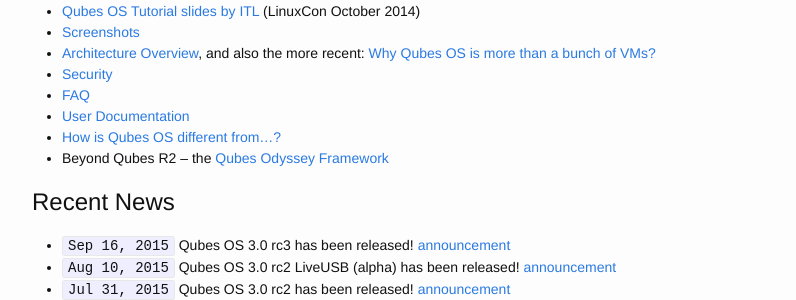
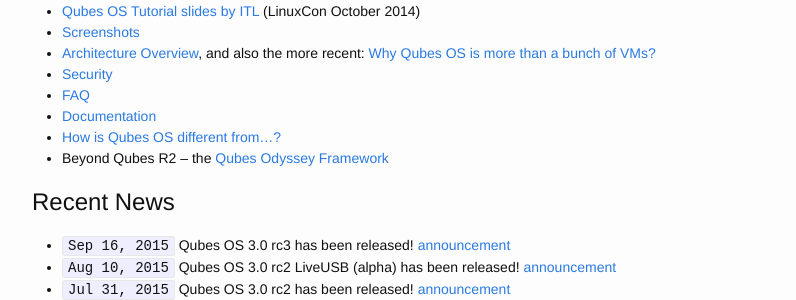
Before and after one commit to QubesOS/qubesos.github.io, a Jekyll site: the page built from pages/home.md, in a window 1280 px wide. Shown: the part 646-946 px from the top of the page, without its empty margins (238-1034 px from the left). Built offline with Jekyll 4.4.1, drawn with Linux system fonts in a browser that asks for light colours.

Commit message:
Update URLs

```diff
--- a/pages/home.md
+++ b/pages/home.md
@@ -16,14 +16,14 @@ Welcome to the Qubes OS Project
 
 Qubes is an open-source operating system designed to provide strong security for desktop computing using **Security by Compartmentalization** approach. Qubes is based on Xen, the X Window System, and Linux, and can run most Linux applications and utilize most of the Linux drivers. Qubes **Release 1** was released in September 2012 and **Release 2** in September 2014. Qubes also supports Windows-based AppVMs beginning with Release 2 (currently in "Beta"). Qubes **Release 3** is coming soon and will introduce **Hypervisor Abstraction Layer (HAL)**, allowing easy porting to alternative virtualization systems.
 
--   [A Simple Introduction to Qubes](/doc/SimpleIntro/)
+-   [A Simple Introduction to Qubes](/intro/)
 -   [Getting Started](/doc/GettingStarted/)
 -   [Qubes OS Tutorial slides by ITL](http://www.invisiblethingslab.com/resources/2014/LinuxCon_2014_Qubes_Tutorial.pdf) (LinuxCon October 2014)
--   [Screenshots](/doc/QubesScreenshots/)
+-   [Screenshots](/media/)
 -   [Architecture Overview](/doc/QubesArchitecture/), and also the more recent: [Why Qubes OS is more than a bunch of VMs?](http://www.invisiblethingslab.com/resources/2014/Software_compartmentalization_vs_physical_separation.pdf)
 -   [Security](/doc/QubesSecurity/)
 -   [FAQ](/doc/UserFaq/)
--   [User Documentation](/doc/UserDoc/)
+-   [Documentation](/doc/)
 -   [How is Qubes OS different from...?](http://blog.invisiblethings.org/2012/09/12/how-is-qubes-os-different-from.html)
 -   Beyond Qubes R2 -- the [Qubes Odyssey Framework](http://blog.invisiblethings.org/2013/03/21/introducing-qubes-odyssey-framework.html)
 
```
